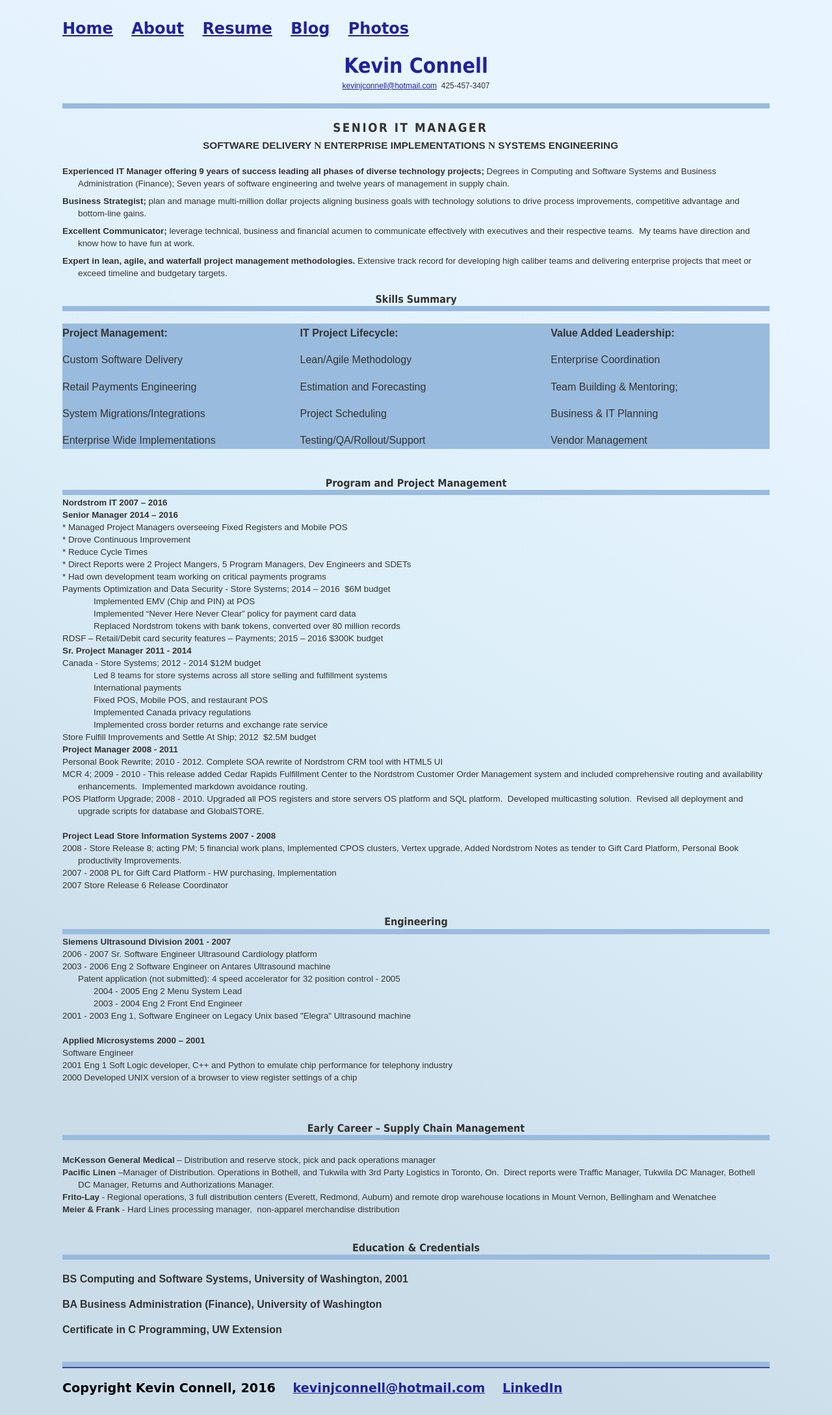
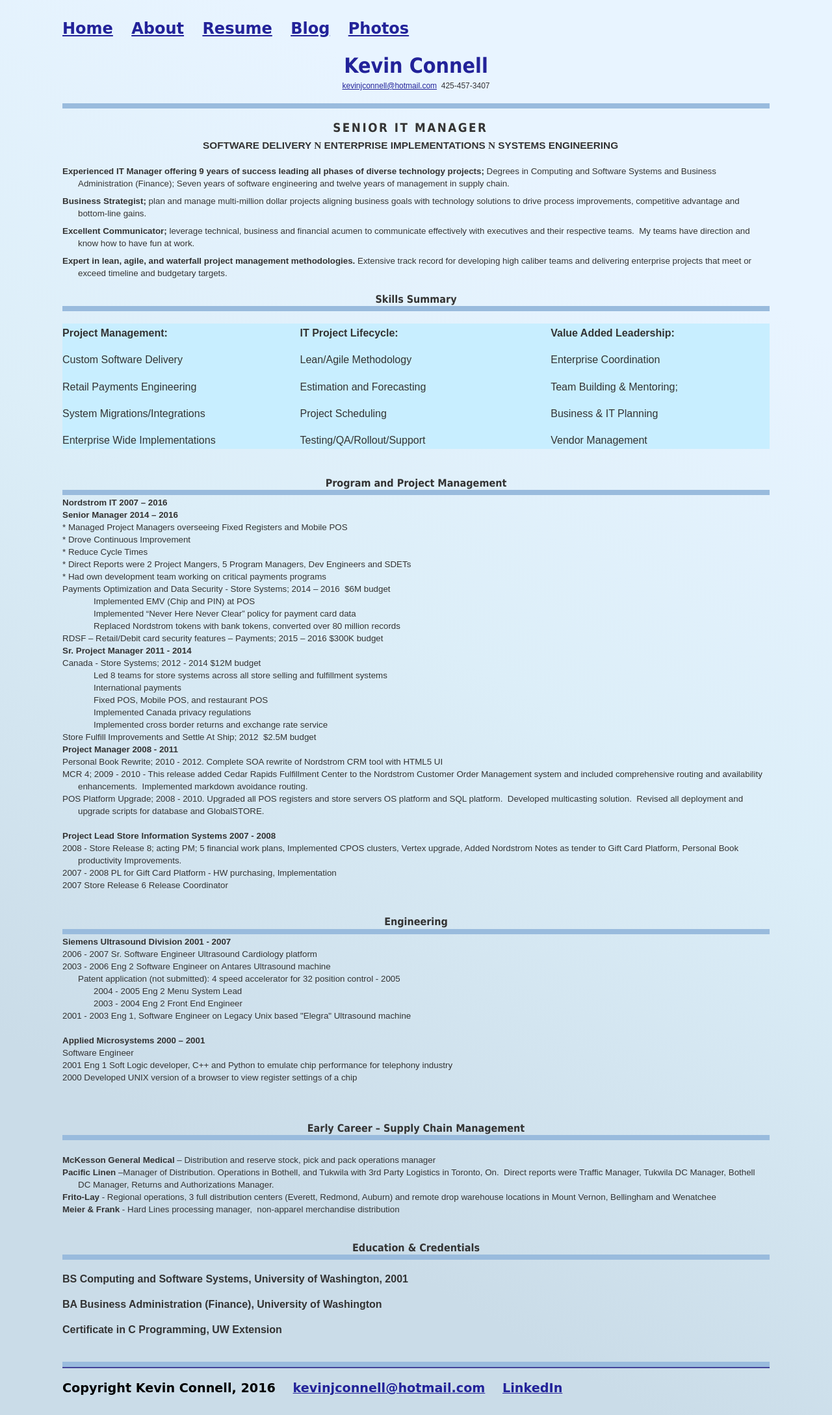
Before and after one commit to mo4dawg/mo4dawg.github.io, a Jekyll site: the page built from CV/index.html, in a window 1280 px wide. Shown: the whole page at 65% size. Built offline with Jekyll 4.4.1, drawn with Linux system fonts in a browser that asks for light colours.

Commit message:
Update index.html

```diff
--- a/CV/index.html
+++ b/CV/index.html
@@ -152,7 +152,7 @@
 	font-family:"Times New Roman","serif";
 	mso-fareast-font-family:"Times New Roman";}
 td
-	{background:#99BBDD;
+	{background:#c8eeff;
 	}
 span.fieldlabel
 	{mso-style-name:fieldlabel;
```
